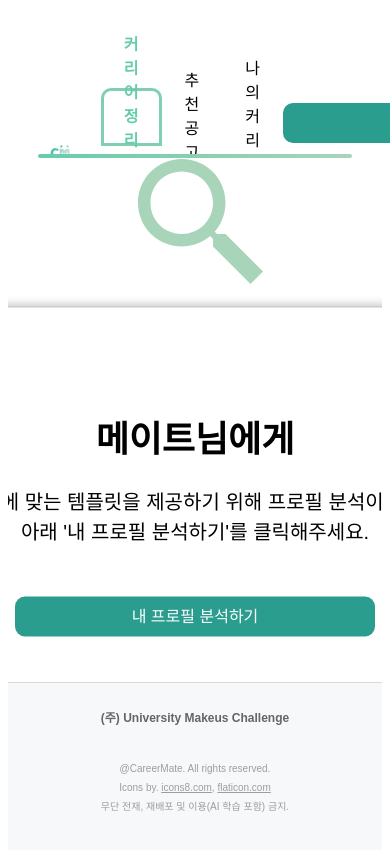
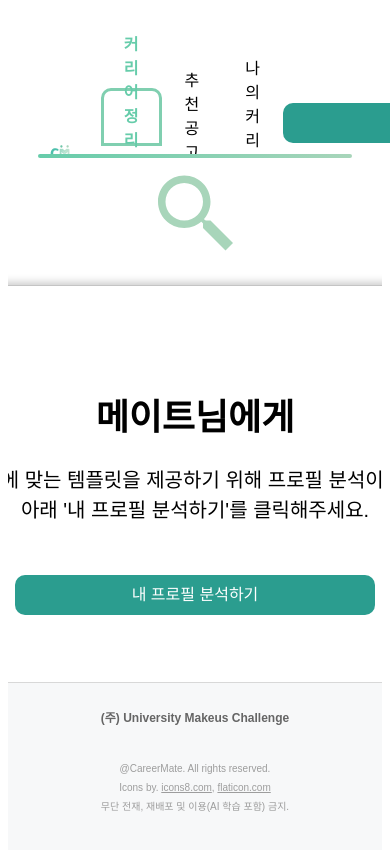
Before and after one commit to Career-Mate/Web, a React (Vite) app: page /career in a window 390 px wide. Shown: the top 850 px of the page. Built offline with nearby package versions, Linux system fonts and the light colour scheme; no server answers; a web font is replaced by a local one.

Commit message:
style: CareerMainPage 모바일 버전 반응형 구현

```diff
--- a/src/pages/Career/CareerMainPage/styled/styled.js
+++ b/src/pages/Career/CareerMainPage/styled/styled.js
@@ -16,6 +16,13 @@ export const CareerMainPageWrapper = styled.div`
         left: 50%;
         transform: translate(-50%, -50%);
     }
+
+    @media (max-width: 391px) {
+        position: absolute;
+        top: 50%;
+        left: 50%;
+        transform: translate(-50%, -50%);
+    }
 `;
 
 export const SearchIcon = styled.div`
@@ -28,7 +35,16 @@ export const SearchIcon = styled.div`
     }
 
     @media (max-width: 1024px) {
-        width: 140px;
-        height: 140px;
+        img {
+            width: 140px;
+            height: 140px;
+        }
+    }
+
+    @media (max-width: 391px) {
+        img {
+            width: 90px;
+            height: 90px;
+        }
     }
 `;
```
